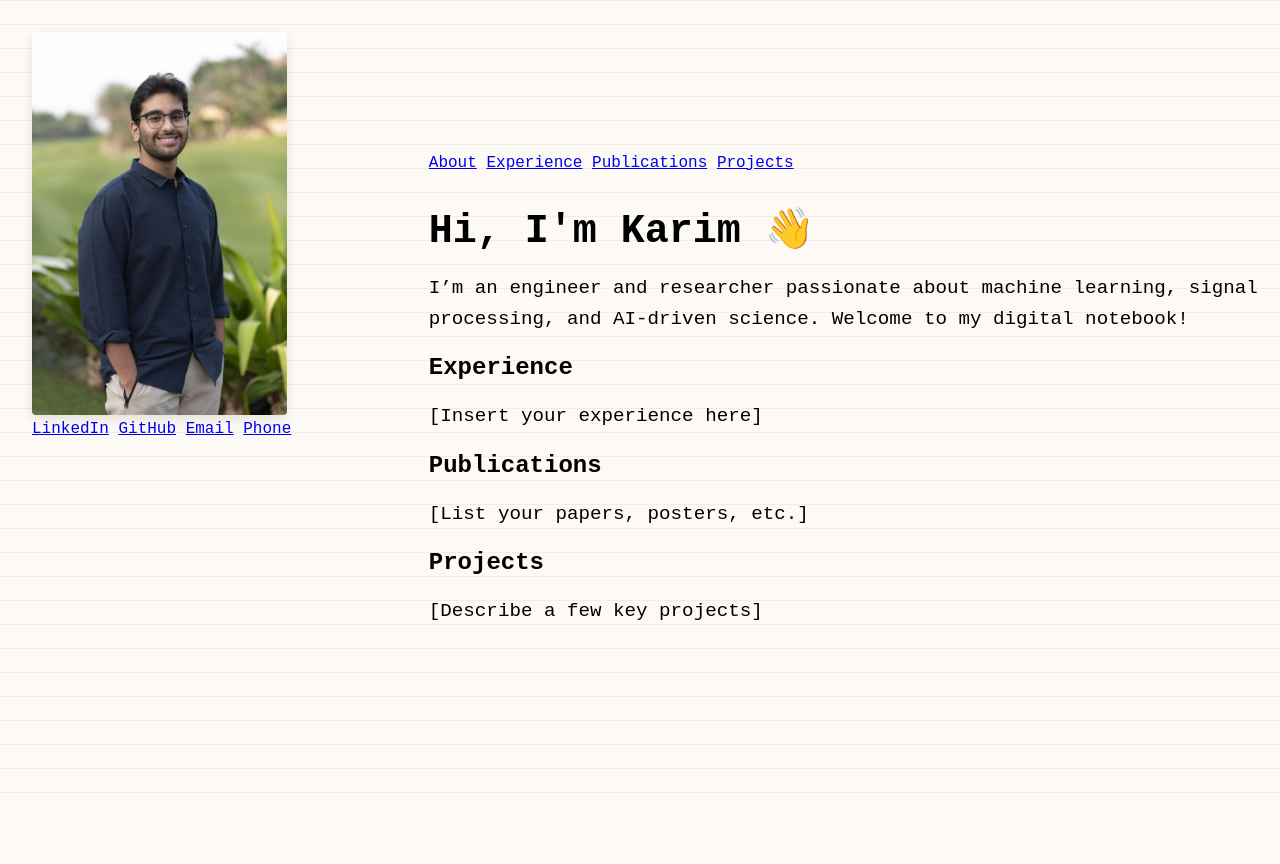
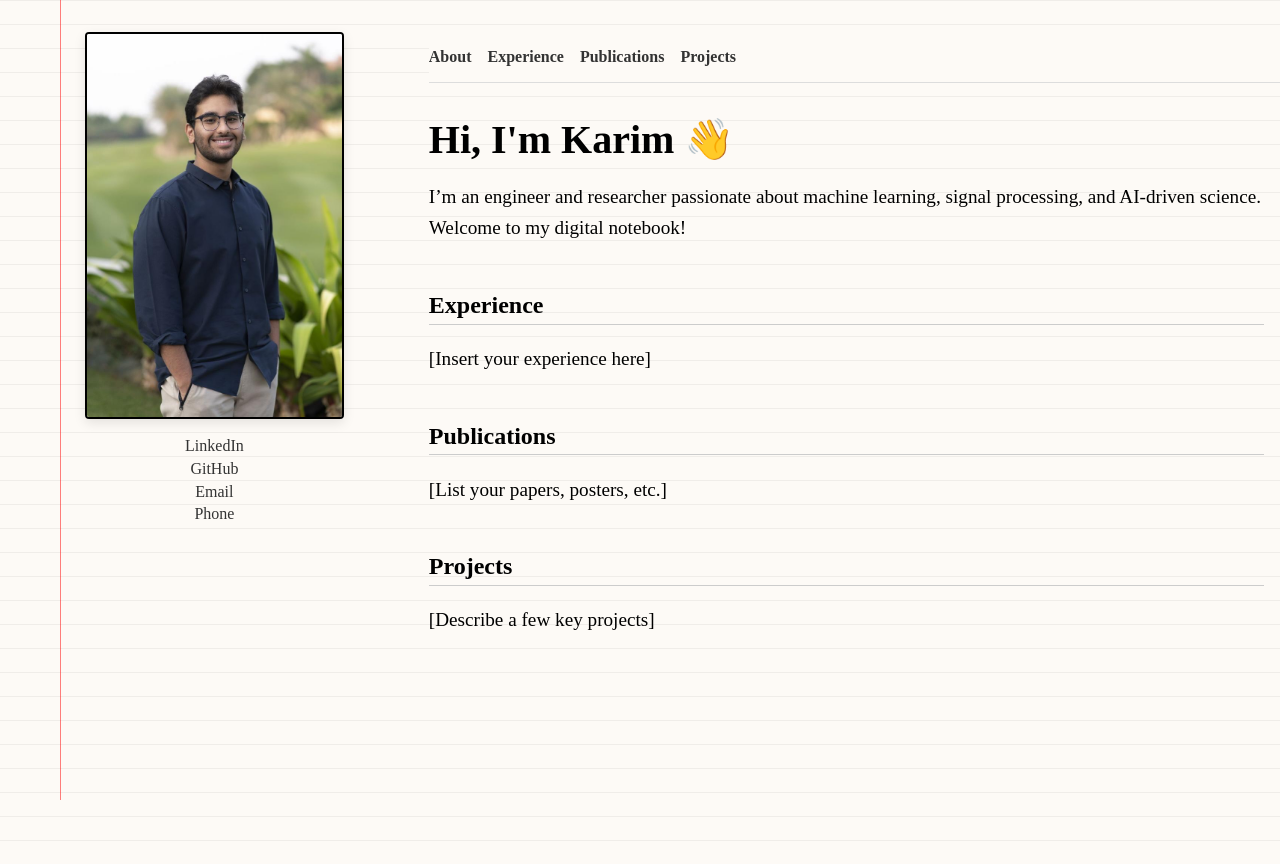
Before and after one commit to karimelzokm/karimelzokm, a plain HTML site: page index.html in a window 1280 px wide. Before the commit the page ends 800 px from the top, so only its background shows below. Drawn offline with Linux system fonts and the light colour scheme.

Commit message:
Update style.css

```diff
--- a/style.css
+++ b/style.css
@@ -1,6 +1,6 @@
 body {
   margin: 0;
-  font-family: 'Courier New', monospace;
+  font-family: 'EB Garamond', serif;
   background-color: #fdfaf6;
 
   /* Horizontal ruled lines */
@@ -29,14 +29,17 @@ body {
   height: auto;
   border-radius: 4px;
   box-shadow: 0 4px 12px rgba(0, 0, 0, 0.1);
+  border: 2.5px solid black; /* ← add this line */
 }
 
 .text-column {
   flex: 0 0 70%;
+  height: 100vh; /* Occupy full height */
+  overflow: hidden; /* Hide overflow from parent */
   display: flex;
   flex-direction: column;
-  justify-content: center;
 }
+
 
 h1 {
   font-size: 2.5rem;
@@ -47,6 +50,8 @@ p {
   font-size: 1.2rem;
   line-height: 1.6;
 }
+
+
 
 @media (max-width: 768px) {
   .hero {
@@ -63,3 +68,81 @@ p {
     margin-bottom: 2rem;
   }
 }
+
+
+.photo-wrapper {
+  display: flex;
+  flex-direction: column;
+  align-items: center;
+}
+
+.social-links {
+  margin-top: 1.1rem;
+  display: flex;
+  flex-direction: column;
+  align-items: center;
+  gap: 0.3rem;
+}
+
+.social-links a {
+  text-decoration: none;
+  color: #333;
+  font-size: 1rem;
+  transition: color 0.2s ease;
+}
+
+.social-links a:hover {
+  color: #0073e6;
+}
+
+.scrollable-content {
+  overflow-y: auto;
+  padding-right: 1rem;
+  padding-bottom: 2rem;
+  scroll-behavior: smooth;
+}
+
+section {
+  margin-bottom: 3rem;
+}
+
+section h2 {
+  font-size: 1.5rem;
+  margin-bottom: 0.5rem;
+  border-bottom: 1px solid #ccc;
+  padding-bottom: 0.3rem;
+}
+
+
+.section-nav {
+  display: flex;
+  gap: 1rem;
+  padding: 1rem 0;
+  position: sticky;
+  top: 0;
+  background-color: #fdfaf6;
+  z-index: 10;
+  border-bottom: 1px solid #ddd;
+}
+
+.section-nav a {
+  text-decoration: none;
+  font-weight: bold;
+  color: #333;
+  transition: color 0.2s;
+}
+
+.section-nav a:hover {
+  color: #0073e6;
+}
+
+.notebook-margin {
+  position: fixed;
+  top: 0;
+  left: 60px; /* how far from the left edge */
+  width: 1px;
+  height: 100%;
+  background-color: rgba(255, 0, 0, 0.5); /* light red */
+  z-index: 1;
+  pointer-events: none;
+}
```
